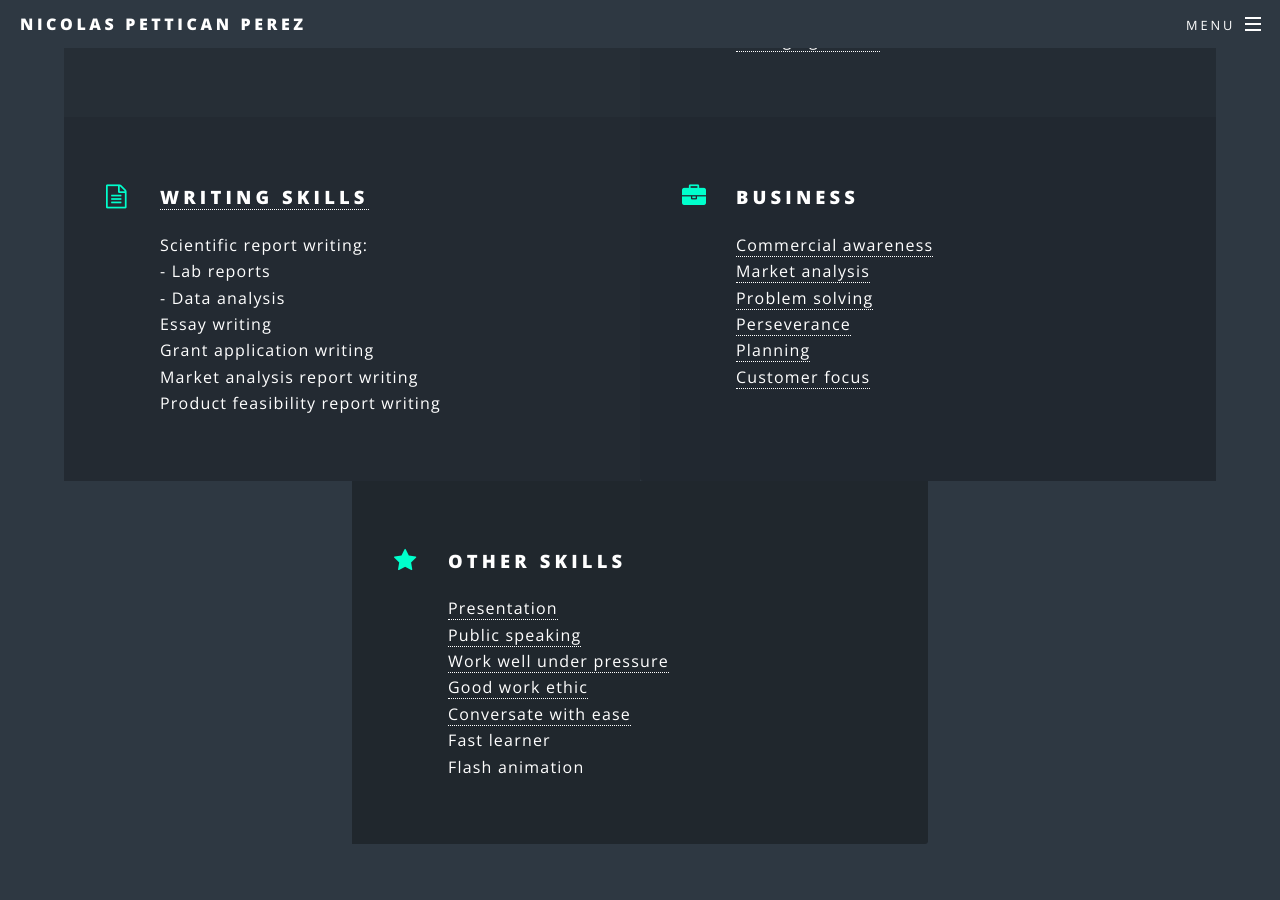
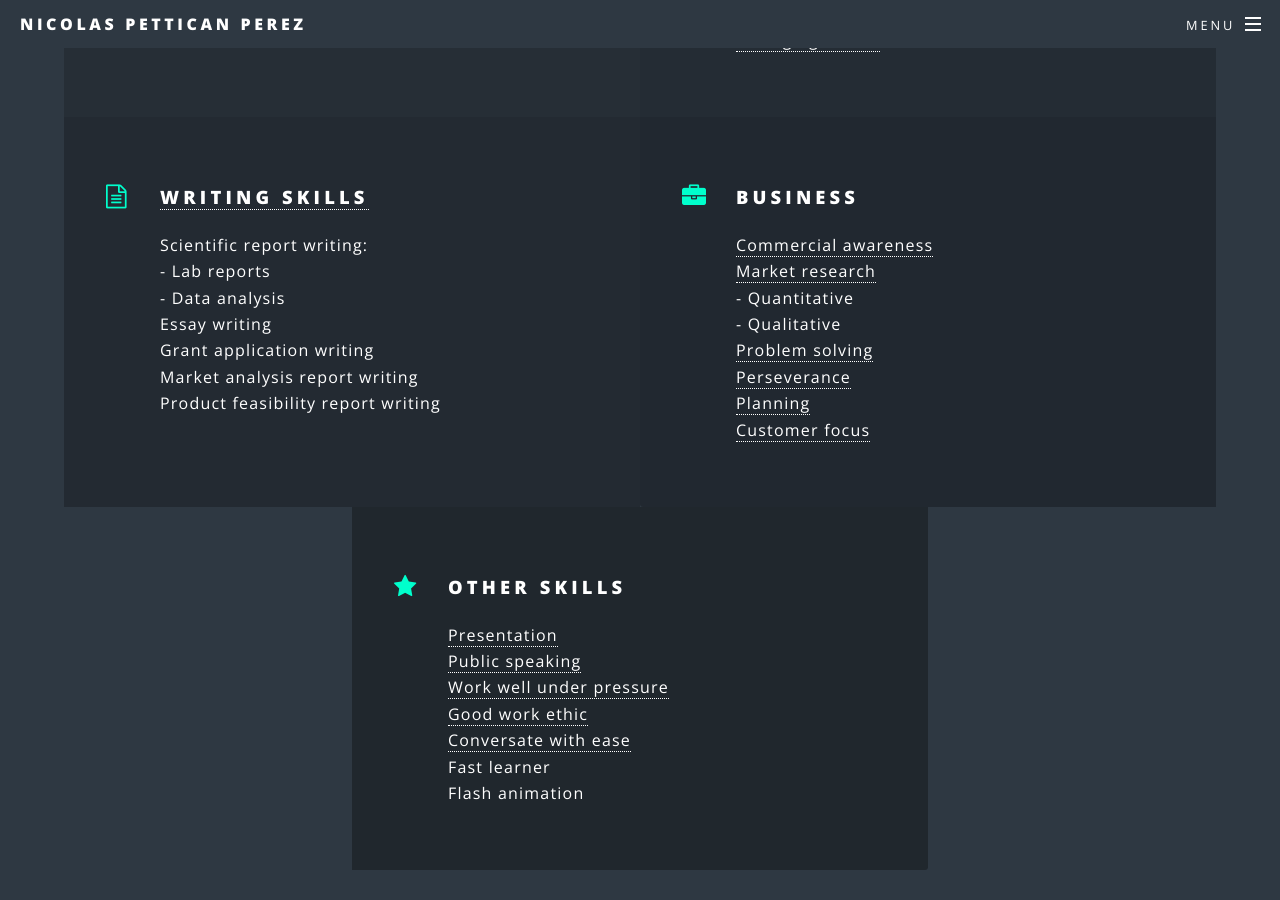
Before and after one commit to nickpettican/nickpettican.github.io, a Jekyll site: the page built from index.html, in a window 1280 px wide and 900 px high, scrolled down 6056 px. Built offline with Jekyll 4.4.1, drawn with Linux system fonts in a browser that asks for light colours.

Commit message:
updated business section

```diff
--- a/index.html
+++ b/index.html
@@ -157,7 +157,7 @@ layout: landing
 
 								<li id="business" class="icon fa-briefcase">
 									<h3>Business</h3>
-									<p><a href="CV.html#rh">Commercial awareness</a><br /><a href="CV.html#bsc">Market analysis</a><br /><a href="CV.html#bsc">Problem solving</a><br /><a href="CV.html#wb">Perseverance</a><br /><a href="CV.html#folss">Planning</a><br /><a href="CV.html#wb">Customer focus</a></p>
+									<p><a href="CV.html#rh">Commercial awareness</a><br /><a href="CV.html#bsc">Market research</a><br /> - Quantitative<br /> - Qualitative<br /><a href="CV.html#bsc">Problem solving</a><br /><a href="CV.html#wb">Perseverance</a><br /><a href="CV.html#folss">Planning</a><br /><a href="CV.html#wb">Customer focus</a></p>
 								</li>
 
 								<li id="other" class="icon fa-star">
```
